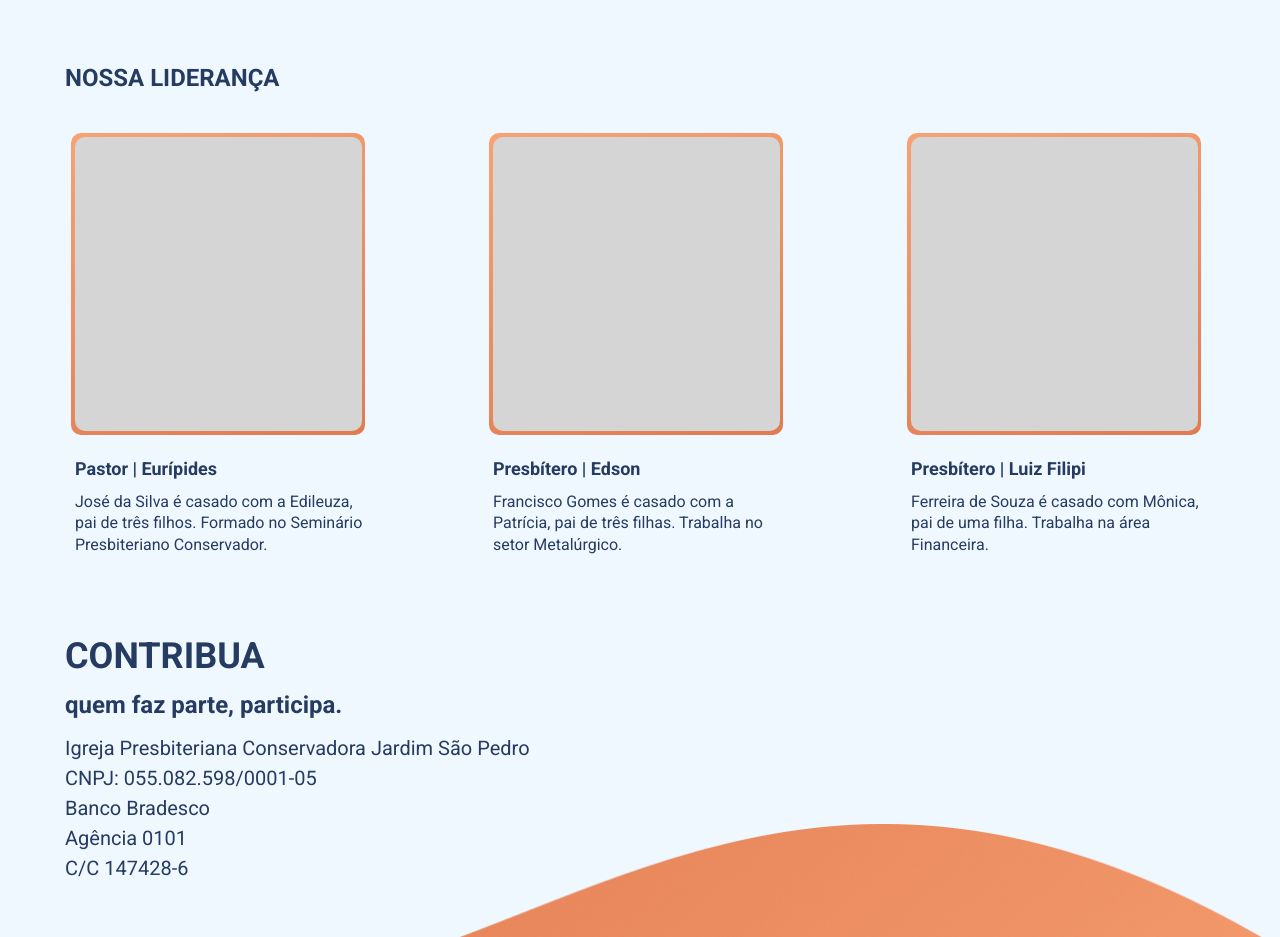
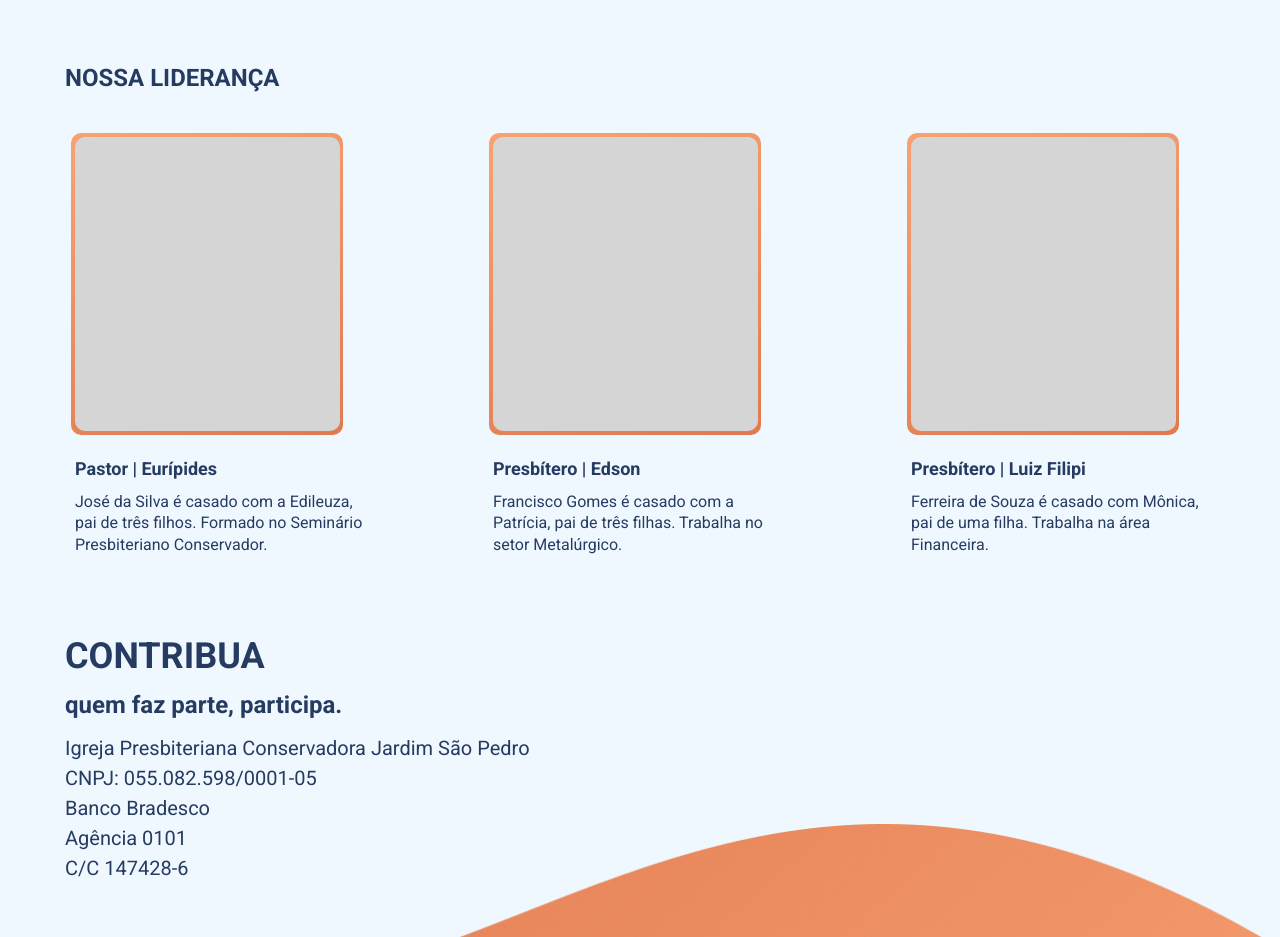
Before and after one commit to azabraao/PresbiterianaJSP, a website: page index.html in a window 1280 px wide. Shown: the part 3360-4297 px from the top of the page. Drawn offline with nearby package versions, Linux system fonts and the light colour scheme.

Commit message:
Fix overflow in 320 width

```diff
--- a/assets/scss/components/_lideranca.scss
+++ b/assets/scss/components/_lideranca.scss
@@ -26,6 +26,7 @@
         margin: 10px;
         margin-bottom: 30px;
         width: 294px;
+        max-width: 100%;
 
         .lideranca__imagem:before {
           content: '';
@@ -48,6 +49,7 @@
           border-radius: 10px;
           border: 2px solid $bg-try;
           margin-bottom: 26.61px;
+          max-width: 90%;
         }
         .lideranca__titulo {
           h4 {
```
Also changed, not shown: assets/css/main.css, assets/css/main.min.css.
